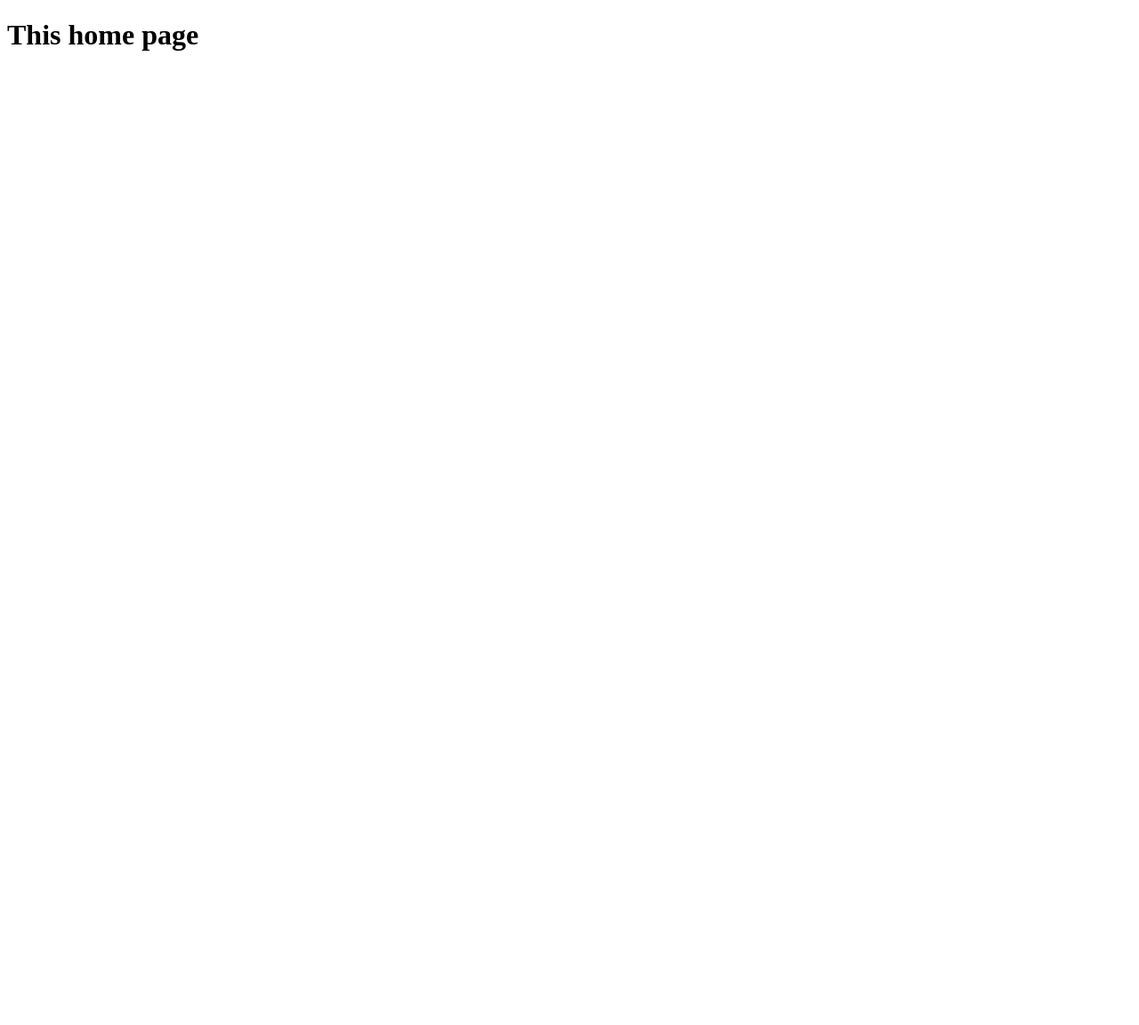
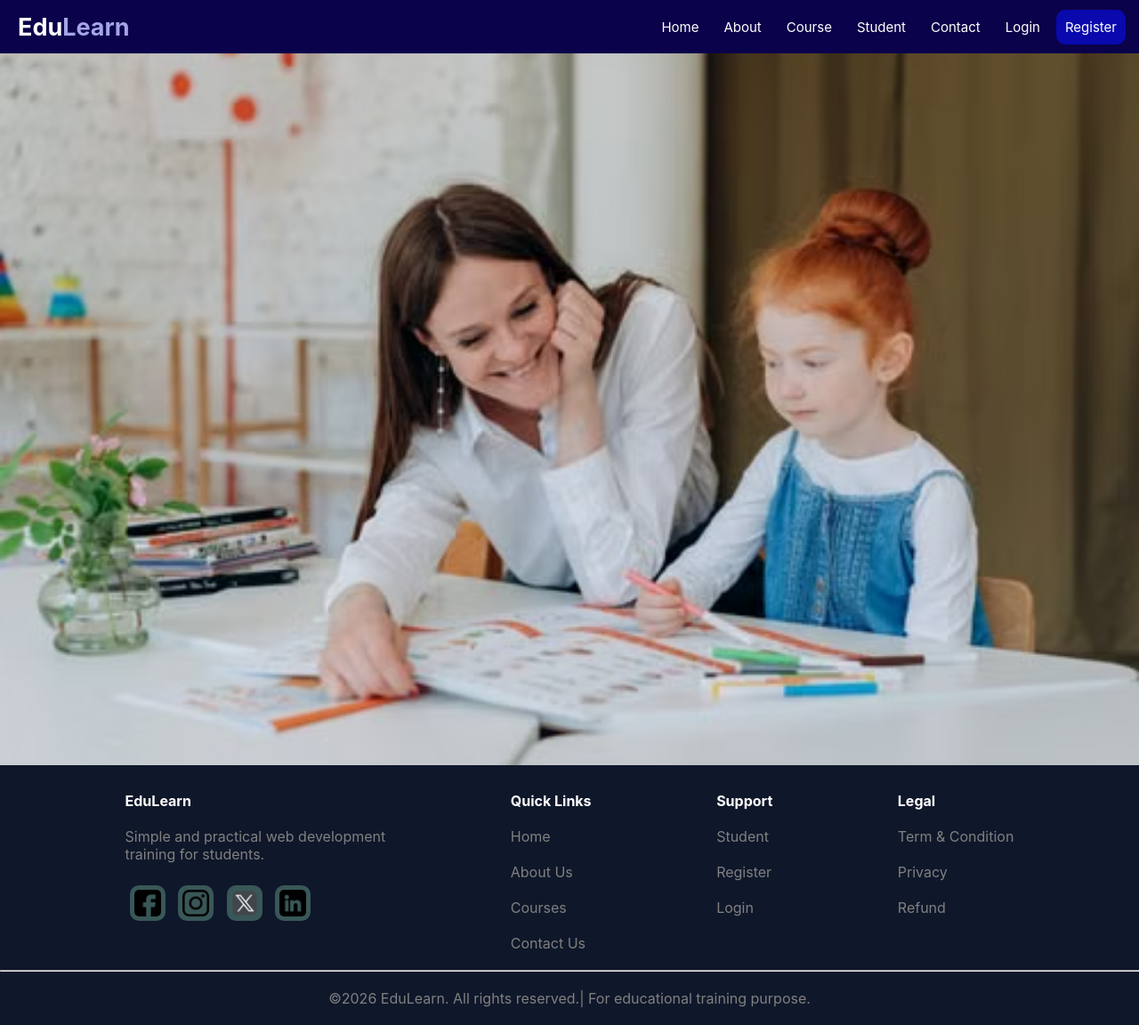
Before and after one commit to devendrarathore352008-bot/Web-Practice, a plain HTML site: page Edulearn-project/index.html in a window 1280 px wide. Shown: the whole page at 89% size. Before the commit the page ends 800 px from the top, so only its background shows below. Drawn offline with Linux system fonts and the light colour scheme.

Commit message:
Added footer and index page completely

```diff
--- /dev/null
+++ b/Edulearn-project/CSS/footer.css
@@ -0,0 +1,68 @@
+
+      * {
+        padding: 0;
+        margin: 0;
+        font-family: Inter,'Segoe UI', sans-serif;
+      }
+
+      #social-icons img {
+        height: 30px;
+        padding: 5px;
+        background-color: rgb(57, 87, 88);
+        border-radius: 10px;
+        margin: 5px;
+      }
+
+      #social-icons img:hover{
+        background-color: rgb(43, 43, 112);
+      }
+
+      #footer-top {
+        display: flex;
+        justify-content: space-evenly;
+        padding-top: 30px;
+        padding-bottom: 20px;
+        /* border: 5px solid red; */
+      }
+
+      #footer-section {
+        background-color: #0f172a;
+      }
+
+      .footer-item2{
+        display: flex;
+        flex-direction: column;
+        gap: 20px;
+      }
+
+      .footer-item2 a{
+        color: grey;
+        text-decoration: none;
+
+      }
+
+       .footer-item2 a:hover{
+        color: rgb(46, 46, 142);
+       }
+
+      .footer-item2 h4{
+        color: white;
+      }
+
+      .footer-item1 h4{
+        color: white;
+      }
+
+      .footer-item1 p{
+        padding-top: 20px;
+        padding-bottom: 20px;
+        color: grey;
+      }
+
+
+      #copyright-section{
+        text-align: center;
+        color: grey;
+        padding-bottom: 20px;
+        padding-top: 20px;
+      }
--- a/Edulearn-project/CSS/index.css
+++ b/Edulearn-project/CSS/index.css
@@ -0,0 +1,13 @@
+*{
+    padding:0;
+    margin: 0;
+}
+
+
+#hero-section{
+    height: 100vh;
+    background-image: url(../material/images/mother-child.png);
+    background-position: center;
+    background-size: cover;
+    background-repeat: no-repeat;
+}
--- a/Edulearn-project/index.html
+++ b/Edulearn-project/index.html
@@ -1,12 +1,105 @@
-<!DOCTYPE html>
+<!doctype html>
 <html lang="en">
-<head>
-    <meta charset="UTF-8">
-    <meta name="viewport" content="width=device-width, initial-scale=1.0">
+  <head>
+    <meta charset="UTF-8" />
+    <meta name="viewport" content="width=device-width, initial-scale=1.0" />
     <title>EduLearn-Learning Platform</title>
-</head>
-<body>
-    <h1>This home page</h1>
+    <link rel="stylesheet" href="./CSS/footer.css" />
+    <link rel="stylesheet" href="./CSS/header.css" />
+    <link rel="stylesheet" href="./CSS/index.css">
+  </head>
+  <body>
+    <!--header section-->
+    <header id="header">
+      <!--Logo -->
+      <div id="logo">
+        <a href="./index.html"
+          ><h2>Edu<span style="color: rgb(164, 164, 231)">Learn</span></h2></a
+        >
+      </div>
 
-</body>
+      <!--Navbar-->
+      <nav id="nav-items">
+        <a href="./index.html">Home</a>
+        <a href="./about.html">About</a>
+        <a href="./course.html">Course</a>
+        <a href="./student.html">Student</a>
+        <a href="./contact.html">Contact</a>
+        <a href="./login.html">Login</a>
+        <a id="register-link" href="./register.html">Register</a>
+      </nav>
+    </header>
+
+    <!-- main section-->
+     <main>
+
+        <!-- hero section-->
+         <section id="hero-section">
+
+         </section>
+
+     </main>
+
+    <!--Footer section-->
+    <footer id="footer-section">
+      <div id="footer-top">
+        <!--item 1-->
+        <div class="footer-item1">
+          <h4>EduLearn</h4>
+          <p>
+            Simple and practical web development <br />training for students.
+          </p>
+          <div id="social-icons">
+            <a href="#">
+              <img src="./material/icons/facebook.png" alt="facebook-icon"
+            /></a>
+            <a href="#">
+              <img src="./material/icons/insta.png" alt="instagram-icon"
+            /></a>
+            <a href="#">
+              <img src="./material/icons/twitter.png" alt="twitter-icon"
+            /></a>
+            <a href="#">
+              <img src="./material/icons/linkedin.png" alt="linkedin-icon"
+            /></a>
+          </div>
+        </div>
+
+        <!--Item 2-->
+
+        <div class="footer-item2">
+          <h4>Quick Links</h4>
+          <a href="./index.html">Home</a>
+          <a href="./about.html">About Us</a>
+          <a href="./course.html">Courses</a>
+          <a href="./contact.html">Contact Us</a>
+        </div>
+
+        <!--item 3-->
+        <div class="footer-item2">
+          <h4>Support</h4>
+
+          <a href="./student.html">Student</a>
+          <a href="./register.html">Register</a>
+          <a href="./login.html">Login</a>
+        </div>
+
+        <!--item 4-->
+        <div class="footer-item2">
+          <h4>Legal</h4>
+
+          <a href="./term-condition.html">Term & Condition</a>
+          <a href="./privacy-policy.html">Privacy</a>
+          <a href="./refund-policy.html">Refund</a>
+        </div>
+      </div>
+      <hr />
+      <div id="copyright-section">
+        <p>
+          &copy;2026 EduLearn. All rights reserved.| For educational training
+          purpose.
+        </p>
+      </div>
+    </footer>
+  </body>
 </html>
```
Also changed, not shown: Edulearn-project/footer.html (+19 -19 lines), Edulearn-project/material/images/mother-child.png (added).
